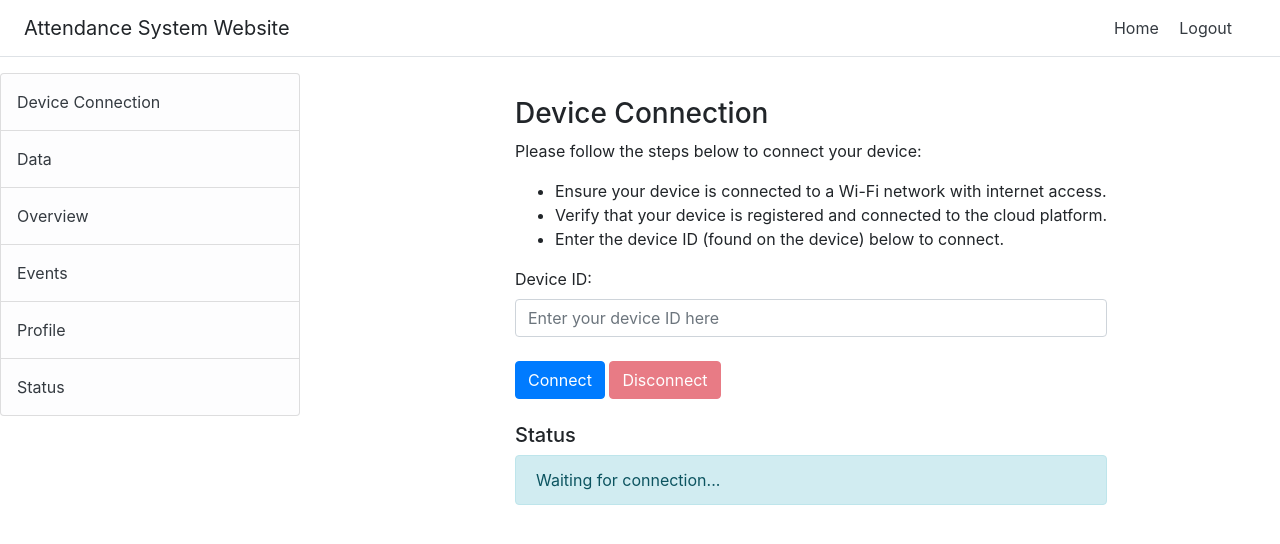
After one commit to nhattran02/vision_web_server, a Flask app: page /device_connection in a window 1280 px wide. The commit adds this page. Shown: the top 544 px of the page. Run offline with Flask 3, Linux system fonts and the light colour scheme; the visitor is signed in with stand-in values (Sample User, id 1); some libraries are stand-ins or nearby versions.

Commit message:
Update current device id page

```diff
--- a/main.py
+++ b/main.py
@@ -6,6 +6,5 @@ import atexit
 app = create_app()
 
 if __name__ == '__main__':
-    connect_to_aws()
     atexit.register(stop_mqtt_client)
     app.run(debug=True)
--- a/website/__init__.py
+++ b/website/__init__.py
@@ -15,9 +15,12 @@ def create_app():
 
     from .views import views
     from .auth import auth
+    from .logic import logic
 
     app.register_blueprint(views, url_prefix='/')
     app.register_blueprint(auth, url_prefix='/')
+    app.register_blueprint(logic, url_prefix='/')
+
 
     from .models import User, Note
 
--- a/website/auth.py
+++ b/website/auth.py
@@ -31,6 +31,7 @@ def logout():
     logout_user()
     return redirect(url_for('auth.login'))
 
+
 @auth.route('/sign-up', methods=['GET', 'POST'])
 def sign_up():
     if request.method == 'POST':
--- /dev/null
+++ b/website/logic.py
@@ -0,0 +1,41 @@
+from flask import Blueprint, render_template, request, flash, redirect, url_for
+from .models import User
+from werkzeug.security import generate_password_hash, check_password_hash
+from . import db
+from flask_login import login_user, login_required, logout_user, current_user
+
+
+logic = Blueprint('logic', __name__)
+
+@logic.route('/device_connection', methods=['GET', 'POST'])
+@login_required
+def device_connection():
+    device_id = None
+    status = "Waiting for connection..."
+    connection_status = None
+    disconnect_status = None
+    alerts = []
+    alerts.append({"message": "Waiting for connection...", "class": "alert-info"})
+
+    if request.method == 'POST':
+        device_id = request.form.get('device_id', "").strip()
+        if 'connect' in request.form:
+            if device_id:
+                alerts = []
+                alerts.append({"message": f"Connecting to device: {device_id}", "class": "alert-warning"})
+                alerts = []
+                alerts.append({"message": f"Connected to device: {device_id}", "class": "alert-success"})
+            else:
+                alerts = []
+                alerts.append({"message": "Device ID is required to connect.", "class": "alert-danger"})
+
+        elif 'disconnect' in request.form:
+            alerts = []
+            alerts.append({"message": "Disconnected.", "class": "alert-info"})
+
+    return render_template('device_connection.html',
+                           device_id=device_id,
+                           status=status,
+                           connection_status=connection_status,
+                           disconnect_status=disconnect_status,
+                           user = current_user, alerts=alerts)
--- a/website/templates/base.html
+++ b/website/templates/base.html
@@ -3,32 +3,29 @@
 
 <head>
     <meta charset="utf-8" />
-    <meta name="viewport" content="width=device-width, initial-scale=1" />
-    <link rel="stylesheet" href="https://stackpath.bootstrapcdn.com/bootstrap/4.4.1/css/bootstrap.min.css"
-        integrity="sha384-Vkoo8x4CGsO3+Hhxv8T/Q5PaXtkKtu6ug5TOeNV6gBiFeWPGFN9MuhOf23Q9Ifjh" crossorigin="anonymous" />
-    <link rel="stylesheet" href="https://stackpath.bootstrapcdn.com/font-awesome/4.7.0/css/font-awesome.min.css"
-        crossorigin="anonymous" />
+    <meta name="viewport" content="width=device-width, initial-scale=1, shrink-to-fit=no" />
+    <link rel="stylesheet" href="https://stackpath.bootstrapcdn.com/bootstrap/4.4.1/css/bootstrap.min.css" integrity="sha384-Vkoo8x4CGsO3+Hhxv8T/Q5PaXtkKtu6ug5TOeNV6gBiFeWPGFN9MuhOf23Q9Ifjh" crossorigin="anonymous" />
+    <link rel="stylesheet" href="https://stackpath.bootstrapcdn.com/font-awesome/4.7.0/css/font-awesome.min.css" crossorigin="anonymous" />
+    <!-- <link href="base.css" rel="stylesheet"> -->
 
     <title>{% block title %}Home{% endblock %}</title>
 </head>
 
 <body>
-    <nav class="navbar navbar-expand-lg navbar-light bg-light text-dark">
-        <button class="navbar-toggler" type="button" data-toggle="collapse" data-target="#navbar">
-            <span class="navbar-toggler-icon"></span>
-        </button>
-        <div class="collapse navbar-collapse" id="navbar">
-            <div class="navbar-nav">
-                {% if user.is_authenticated %}
-                <a class="nav-item nav-link" id="home" href="/">Home</a>
-                <a class="nav-item nav-link" id="logout" href="/logout">Logout</a>
-                {% else %}
-                <a class="nav-item nav-link" id="login" href="/login">Login</a>
-                <a class="nav-item nav-link" id="signUp" href="/sign-up">Sign Up</a>
-                {% endif %}
-            </div>
-        </div>
-    </nav>
+    <div class="d-flex flex-column flex-md-row align-items-center p-3 px-md-4 mb-3 bg-white border-bottom box-shadow">
+
+        <h5 class="my-0 mr-md-auto font-weight-normal">Attendance System Website</h5>
+        <br/>
+        {% if user.is_authenticated %}
+        <nav class="my-2 my-md-0 mr-md-3">
+          <a class="p-2 text-dark" id="home" href="/">Home</a>
+          <a class="p-2 text-dark" id="logout" href="/logout">Logout</a>
+        {% else %}
+          <a class="p-2 text-dark" id="login" href="/login">Login</a>
+        </nav>
+        <a class="btn btn-outline-primary" id="signUp" href="/sign-up">Sign up</a>
+        {% endif %}
+    </div>
 
     {% with messages = get_flashed_messages(with_categories=true)%}
     {% if messages %}
@@ -53,7 +50,13 @@
     {% endif %}
     {% endwith %}
 
-    <div class="container">{% block content %} {% endblock %}</div>
+
+
+    <div class="container" style="width: 500px;">{% block content %} {% endblock %}</div>
+    {% block content_code %} {% endblock %}
+
+
+
     <script src="https://code.jquery.com/jquery-3.2.1.slim.min.js"
         integrity="sha384-KJ3o2DKtIkvYIK3UENzmM7KCkRr/rE9/Qpg6aAZGJwFDMVNA/GpGFF93hXpG5KkN"
         crossorigin="anonymous"></script>
--- /dev/null
+++ b/website/templates/device_connection.html
@@ -0,0 +1,76 @@
+{% extends "home.html" %}
+
+{% block content_listgroup %}
+
+{% if user.is_authenticated %}
+<div id="page-content-wrapper" style="margin-left: 200px">
+    <div class="container-fluid">
+        <h3 class="mt-4">Device Connection</h3>
+
+        <p>Please follow the steps below to connect your device:</p>
+        <ul>
+            <li>Ensure your device is connected to a Wi-Fi network with internet access.</li>
+            <li>Verify that your device is registered and connected to the cloud platform.</li>
+            <li>Enter the device ID (found on the device) below to connect.</li>
+        </ul>
+
+        <!-- Device Connection Form -->
+        <form method="POST">
+            <div class="form-group">
+                <label for="device_id">Device ID:</label>
+                <input type="text" id="device_id" name="device_id" class="form-control"
+                       placeholder="Enter your device ID here" value="{{ device_id or '' }}" required>
+            </div>
+            <button type="submit" name="connect" class="btn btn-primary mt-2">Connect</button>
+            <button type="submit" name="disconnect" class="btn btn-danger mt-2"
+                    {% if not device_id %}disabled{% endif %}>Disconnect</button>
+        </form>
+
+        <!-- Status Alerts -->
+        <div class="mt-4">
+            <h5>Status</h5>
+            <div id="status-container">
+                {% for alert in alerts %}
+                <div class="alert {{ alert.class }}" role="alert">
+                    {{ alert.message }}
+                </div>
+                {% endfor %}
+            </div>
+        </div>
+    </div>
+</div>
+{% endif %}
+
+{% endblock %}
+
+
+<!-- <script>
+    // Example of dynamic UI interactions (you can extend this further)
+    const statusBox = document.getElementById('status-box');
+    const disconnectBtn = document.getElementById('disconnect-btn');
+    const connectionForm = document.getElementById('device-connection-form');
+
+    connectionForm.addEventListener('submit', function (e) {
+        e.preventDefault();
+        const deviceId = document.getElementById('device_id').value;
+
+        // Simulating connection process
+        statusBox.textContent = "Connecting to device: " + deviceId;
+        statusBox.classList.remove('alert-info');
+        statusBox.classList.add('alert-warning');
+
+        setTimeout(() => {
+            statusBox.textContent = "Connected to device: " + deviceId;
+            statusBox.classList.remove('alert-warning');
+            statusBox.classList.add('alert-success');
+            disconnectBtn.disabled = false;
+        }, 2000);
+    });
+
+    disconnectBtn.addEventListener('click', function () {
+        statusBox.textContent = "Disconnected.";
+        statusBox.classList.remove('alert-success');
+        statusBox.classList.add('alert-info');
+        disconnectBtn.disabled = true;
+    });
+</script> -->
--- a/website/templates/home.html
+++ b/website/templates/home.html
@@ -1,5 +1,26 @@
-{% extends "base.html" %} {% block title %}Home{% endblock %}
+{% extends "base.html" %}
 
-{% block content %}
-<h1>This is the home page</h1>
+{% block title %}Home{% endblock %}
+
+{% block content_code %}
+
+<div class="d-flex" id="wrapper">
+    <!-- Sidebar-->
+    <div class="border-end bg-white" id="sidebar-wrapper">
+        <div class="list-group">
+            <a class="list-group-item list-group-item-action list-group-item-light p-3 text-dark" href="{{ url_for('logic.device_connection') }}" style="width: 300px;">Device Connection</a>
+            <a class="list-group-item list-group-item-action list-group-item-light p-3 text-dark" href="#!" style="width: 300px;">Data</a>
+            <a class="list-group-item list-group-item-action list-group-item-light p-3 text-dark" href="#!" style="width: 300px;">Overview</a>
+            <a class="list-group-item list-group-item-action list-group-item-light p-3 text-dark" href="#!" style="width: 300px;">Events</a>
+            <a class="list-group-item list-group-item-action list-group-item-light p-3 text-dark" href="#!" style="width: 300px;">Profile</a>
+            <a class="list-group-item list-group-item-action list-group-item-light p-3 text-dark" href="#!" style="width: 300px;">Status</a>
+        </div>
+    </div>
+    <!-- Page content wrapper-->
+    {% block content_listgroup %}
+
+
+    {% endblock %}
+</div>
+
 {% endblock %}
```
Also changed, not shown: website/templates/base.css (added, +25 -0 lines), website/views.py (line endings or trailing spaces).
